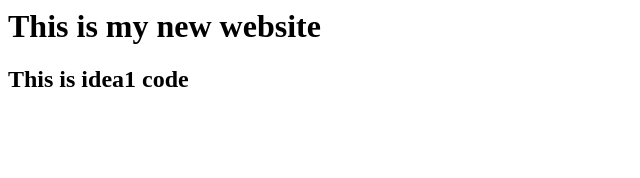
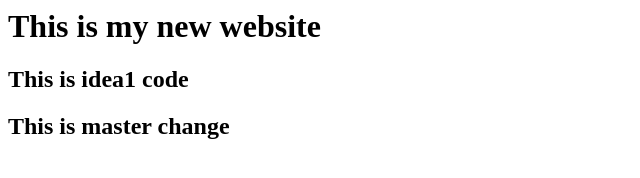
Before and after one commit to anitamundhe/webrepo, a plain HTML site: page index.html in a window 1280 px wide. Shown: the whole page, without its empty margins (0-640 px from the left). Drawn offline with Linux system fonts and the light colour scheme.

Commit message:
Idea 1 code

```diff
--- a/index.html
+++ b/index.html
@@ -1,2 +1,3 @@
 <h1>This is my new website</h1>
 <h2>This is idea1 code</h2>
+<h2> This is master change</h2>
```
